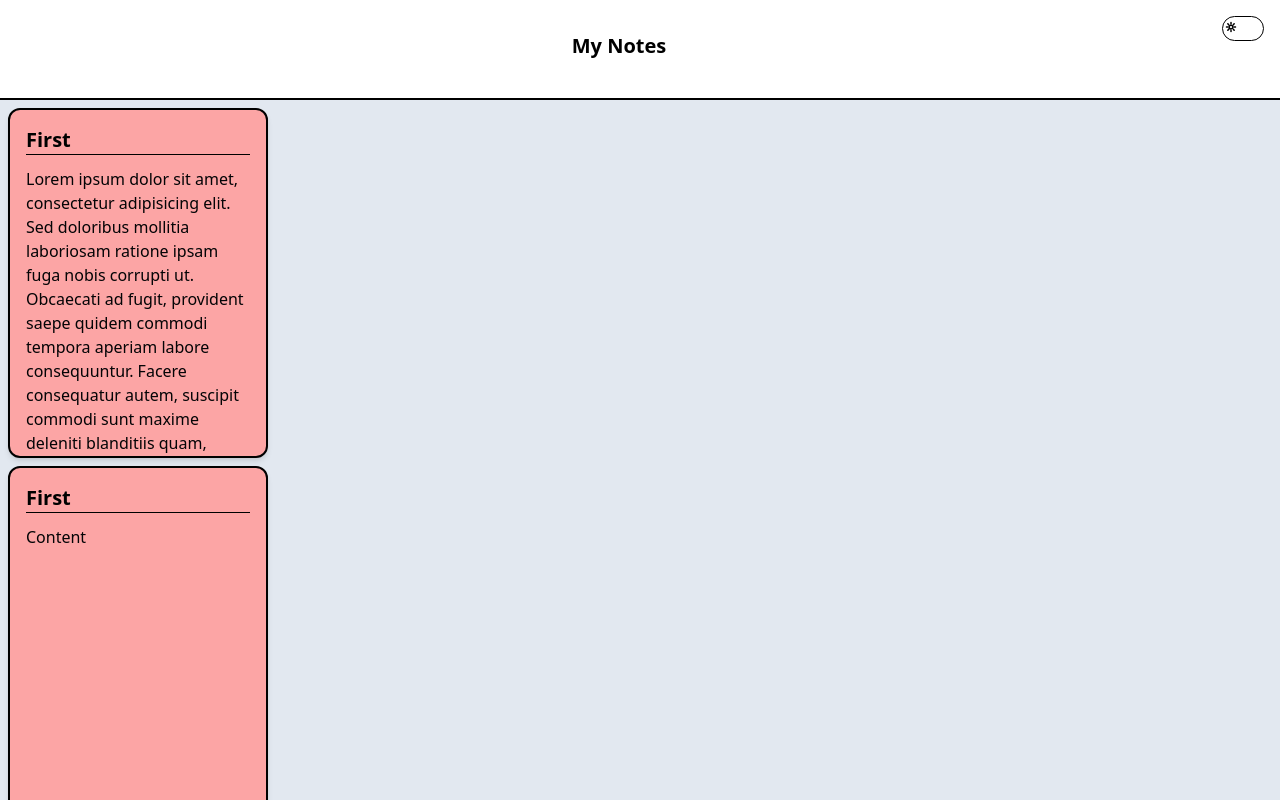
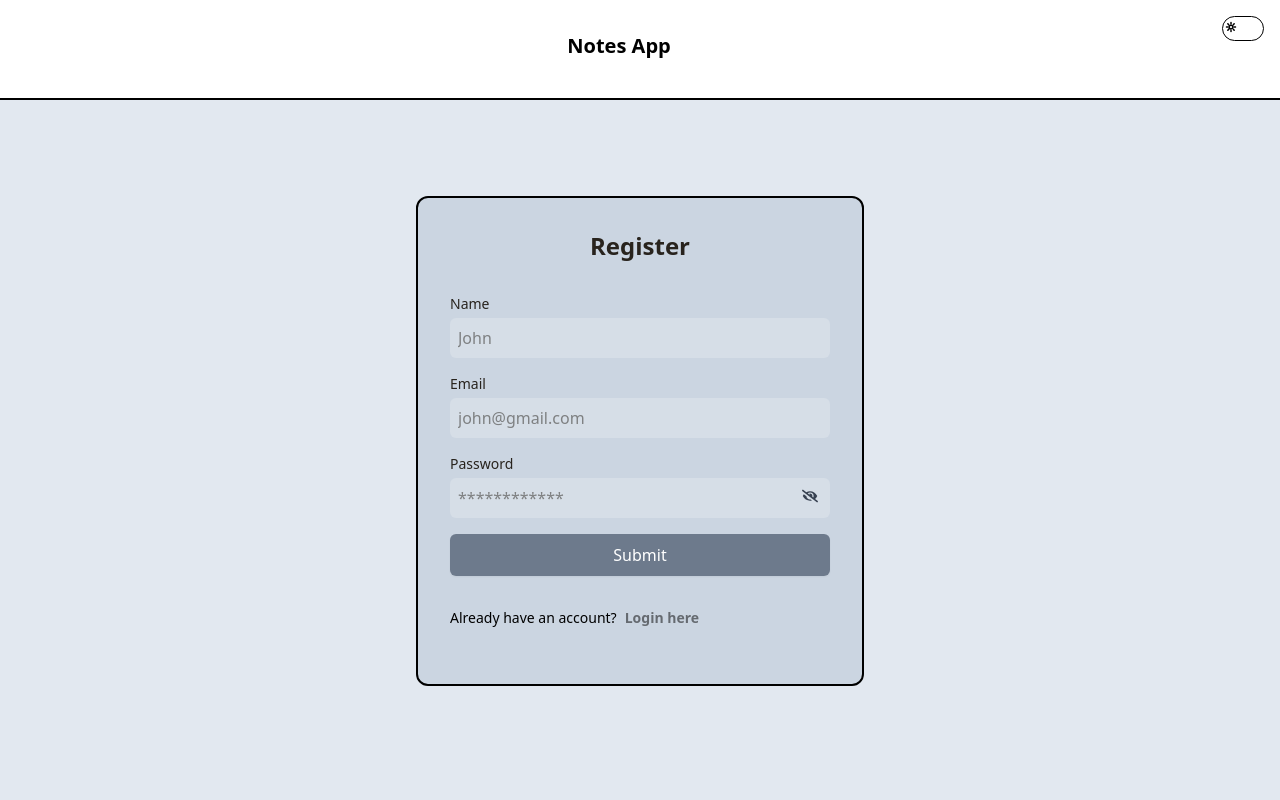
Before and after one commit to shivamx42/notes-app, a React (Vite) app in the folder Frontend/: page /register in a window 1280 px wide. Shown: the top 800 px of the page. Built offline with nearby package versions, Linux system fonts and the light colour scheme.

Commit message:
Added the login and register page with routing

```diff
--- a/Frontend/package.json
+++ b/Frontend/package.json
@@ -12,7 +12,9 @@
   "dependencies": {
     "@radix-ui/react-switch": "^1.0.3",
     "react": "^18.2.0",
-    "react-dom": "^18.2.0"
+    "react-dom": "^18.2.0",
+    "react-icons": "^5.2.1",
+    "react-router-dom": "^6.23.1"
   },
   "devDependencies": {
     "@types/react": "^18.2.66",
--- a/Frontend/src/App.jsx
+++ b/Frontend/src/App.jsx
@@ -1,10 +1,30 @@
+import {createBrowserRouter,RouterProvider} from "react-router-dom"
+
 import Home from "./Components/Home"
+import Login from "./Components/Login"
+import Register from "./Components/Register"
 function App() {
+
+  const router=createBrowserRouter([
+    {
+      path:"/",
+      element:<Home/>
+    },
+    {
+      path:"/login",
+      element:<Login/>
+    },
+    {
+      path:"/register",
+      element:<Register/>
+    },
+  ])
+
   return (
     <>
       <div className="bg-slate-200 dark:bg-slate-800">
 
-        <Home/>
+        <RouterProvider router={router}/>
 
       </div>
     </>
--- a/Frontend/src/Components/Card.jsx
+++ b/Frontend/src/Components/Card.jsx
@@ -2,7 +2,7 @@ import React from "react";
 
 function Card({ title, content }) {
   return (
-    <div className="h-[350px] w-[260px] p-4 rounded-xl border-[2px] border-black shadow-md flex flex-col justify-between m-2 bg-red-300 dark:border-white overflow-hidden dark:bg-red-400">
+    <div className="h-[350px] w-[260px] p-4 rounded-xl border-[2px] border-black shadow-md flex flex-col justify-between m-2 bg-red-300 dark:border-white overflow-hidden dark:bg-red-400 backdrop-blur">
       <div>
         <h1 className="text-xl font-bold mb-2 dark:text-[#28231d] border-b border-black dark:border-white">{title}</h1>
         <p className="text-[#040406] dark:text-[#160d08] mt-3">{content}</p>
--- a/Frontend/src/Components/Home.jsx
+++ b/Frontend/src/Components/Home.jsx
@@ -5,11 +5,12 @@ import Card from './Card'
 export default function Home() {
   return (
     <>
+      <div className='min-h-screen'>
         <Navbar title={"My Notes"}/>
-        <Card title={"First"} content={"Lorem ipsum dolor sit amet, consectetur adipisicing elit. Sed doloribus mollitia laboriosam ratione ipsam fuga nobis corrupti ut. Obcaecati ad fugit, provident saepe quidem commodi tempora aperiam labore consequuntur. Facere consequatur autem, suscipit commodi sunt maxime deleniti blanditiis quam, accusamus, facilis cumque tenetur doloribus inventore ea molestias voluptates optio tempora explicabo aliquid minima eum vitae? Minus magni tenetur, doloremque, at debitis porro dolorem aliquid ipsam nobis laudantium nisi? Dolor earum soluta, praesentium quas id libero repudiandae dolore in fugit rem voluptate expedita nobis. Deserunt ratione nemo deleniti et error, accusantium, perferendis optio, labore harum reiciendis esse! Praesentium tempora aut libero!"}/>
-        <Card title={"First"} content={"Content"}/>
-        <Card title={"First"} content={"Content"}/>
-        <Card title={"First"} content={"Content"}/>
+          <Card title={"First"} content={"Lorem ipsum dolor sit amet, consectetur adipisicing elit. Sed doloribus mollitia laboriosam ratione ipsam fuga nobis corrupti ut. Obcaecati ad fugit, provident saepe quidem commodi tempora aperiam labore consequuntur. Facere consequatur autem, suscipit commodi sunt maxime deleniti blanditiis quam, accusamus, facilis cumque tenetur doloribus inventore ea molestias voluptates optio tempora explicabo aliquid minima eum vitae? Minus magni tenetur, doloremque, at debitis porro dolorem aliquid ipsam nobis laudantium nisi? Dolor earum soluta, praesentium quas id libero repudiandae dolore in fugit rem voluptate expedita nobis. Deserunt ratione nemo deleniti et error, accusantium, perferendis optio, labore harum reiciendis esse! Praesentium tempora aut libero!"}/>
+
+      </div>
+
     </>
   )
 }
--- /dev/null
+++ b/Frontend/src/Components/Login.jsx
@@ -0,0 +1,103 @@
+import React, { useState } from "react";
+import Navbar from "./Navbar";
+import { FaEye, FaEyeSlash } from "react-icons/fa";
+import { Link } from "react-router-dom";
+
+function Login() {
+  const [email, setEmail] = useState("");
+  const [password, setPassword] = useState("");
+  const [showPassword, setShowPassword] = useState(false);
+
+  const handleLogin = (e) => {
+    e.preventDefault();
+    console.log("Email:", email);
+    console.log("Password:", password);
+  };
+
+  return (
+    <>
+      <style>
+        {`
+          body {
+            overflow-y: hidden;
+          }
+        `}
+      </style>
+      <Navbar title={"Notes App"} />
+      <div className="min-h-screen items-center flex flex-col mx-2 mt-24 ">
+        <div className="bg-slate-300 border-2 border-black dark:border-white dark:bg-slate-400 p-8 rounded-xl shadow-md backdrop-blur mx-3 space-y-8 max-w-md w-full pb-14">
+          <h2 className="text-2xl mb-4 font-semibold text-[#28231d] text-center dark:text-black">
+            Login
+          </h2>
+          <form onSubmit={handleLogin} className="space-y-4">
+            <div>
+              <label
+                htmlFor="email"
+                className="block text-sm font-medium text-[#28231d] dark:text-black"
+              >
+                Email
+              </label>
+              <input
+                id="email"
+                name="email"
+                type="email"
+                autoComplete="email"
+                placeholder="john@gmail.com"
+                required
+                value={email}
+                onChange={(e) => setEmail(e.target.value)}
+                className="mt-1 p-2 block w-full rounded-md focus:outline-none placeholder:text-[#28231d]/50 bg-white/20"
+              />
+            </div>
+            <div className="relative">
+              <label
+                htmlFor="password"
+                className="block text-sm font-medium text-[#28231d] dark:text-black"
+              >
+                Password
+              </label>
+              <input
+                id="password"
+                name="password"
+                type={showPassword ? "text" : "password"}
+                autoComplete="current-password"
+                placeholder="************"
+                required
+                value={password}
+                onChange={(e) => setPassword(e.target.value)}
+                className="mt-1 p-2 block w-full rounded-md focus:outline-none placeholder:text-[#28231d]/50 bg-white/20"
+              />
+              <button
+                type="button"
+                onClick={() => setShowPassword(!showPassword)}
+                className="absolute inset-y-0 right-0 flex items-center px-3 text-gray-700 mt-5 dark:text-black"
+              >
+                {showPassword ? <FaEye /> : <FaEyeSlash />}
+              </button>
+            </div>
+            <div>
+              <button
+                type="submit"
+                className="w-full py-2 px-4 border border-transparent rounded-md shadow-sm text-white bg-slate-600/70 hover:bg-slate-600 dark:bg-slate-600 dark:hover:bg-slate-700"
+              >
+                Submit
+              </button>
+            </div>
+          </form>
+          <div className="mt-4 text-sm">
+            <div className="flex">
+              Don't have an account yet?
+              <div
+                className="font-bold text-black/50 hover:text-black/80 dark:text-black/70 dark:hover:text-black/100 ml-2 cursor-pointer"
+              >
+                <Link to="/register">Register here</Link>
+              </div>
+            </div>
+          </div>
+        </div>
+      </div>
+    </>
+  );
+}
+
+export default Login;
--- a/Frontend/src/Components/Navbar.jsx
+++ b/Frontend/src/Components/Navbar.jsx
@@ -4,7 +4,7 @@ export default function Navbar({title}) {
 
   return (
     <>
-            <div className='bg-white dark:bg-slate-950 flex justify-center p-4 border-b-2 border-black dark:border-white dark:border-b font-bold h-[100px]'>
+            <div className='bg-white dark:bg-slate-900 flex justify-center p-4 border-b-2 border-black dark:border-white dark:border-b font-bold h-[100px]'>
                 <div className='text-black text-center text-xl items-center flex-grow dark:text-white mt-4'>{title}</div>
                 <div className='ml-auto'>
                     <SwitchTheme/>
--- /dev/null
+++ b/Frontend/src/Components/Register.jsx
@@ -0,0 +1,126 @@
+import React, { useState } from "react";
+import Navbar from "./Navbar";
+import { FaEye, FaEyeSlash } from "react-icons/fa";
+import { Link } from "react-router-dom";
+
+
+function RegisterPage() {
+  const [name, setName] = useState("");
+  const [email, setEmail] = useState("");
+  const [password, setPassword] = useState("");
+  const [showPassword, setShowPassword] = useState(false);
+
+  const handleRegister = (e) => {
+    e.preventDefault();
+    console.log("Name:", name);
+    console.log("Email:", email);
+    console.log("Password:", password);
+  };
+
+  return (
+    <>
+    <style>
+        {`
+          body {
+            overflow-y: hidden;
+          }
+        `}
+      </style>
+    <Navbar title={"Notes App"}/>
+    <div className="min-h-screen items-center flex flex-col mx-2 mt-24">
+
+      <div className="bg-slate-300 border-2 border-black dark:border-white dark:bg-slate-400 p-8 rounded-xl backdrop-blur mx-3 space-y-8 max-w-md w-full pb-14 ">
+        <h2 className="text-2xl mb-4 font-semibold text-[#28231d] text-center dark:text-black">
+          Register
+        </h2>
+        <form onSubmit={handleRegister} className="space-y-4">
+          <div>
+            <label
+              htmlFor="name"
+              className="block text-sm font-medium text-[#28231d] dark:text-black"
+            >
+              Name
+            </label>
+            <input
+              id="name"
+              name="name"
+              type="text"
+              autoComplete="name"
+              placeholder="John"
+              required
+              value={name}
+              onChange={(e) => setName(e.target.value)}
+              className="mt-1 p-2 block w-full rounded-md focus:outline-none placeholder:text-[#28231d]/50 bg-white/20"
+            />
+          </div>
+          <div>
+            <label
+              htmlFor="email"
+              className="block text-sm font-medium text-[#28231d] dark:text-black"
+            >
+              Email
+            </label>
+            <input
+              id="email"
+              name="email"
+              type="email"
+              autoComplete="email"
+              placeholder="john@gmail.com"
+              required
+              value={email}
+              onChange={(e) => setEmail(e.target.value)}
+              className="mt-1 p-2 block w-full rounded-md focus:outline-none placeholder:text-[#28231d]/50 bg-white/20"
+            />
+          </div>
+          <div className="relative">
+            <label
+              htmlFor="password"
+              className="block text-sm font-medium text-[#28231d] dark:text-black"
+            >
+              Password
+            </label>
+            <input
+              id="password"
+              name="password"
+              type={showPassword ? "text" : "password"}
+              autoComplete="new-password"
+              placeholder="************"
+              required
+              value={password}
+              onChange={(e) => setPassword(e.target.value)}
+              className="mt-1 p-2 block w-full rounded-md focus:outline-none placeholder:text-[#28231d]/50 bg-white/20"
+            />
+            <button
+              type="button"
+              onClick={() => setShowPassword(!showPassword)}
+              className="absolute inset-y-0 right-0 flex items-center px-3 text-gray-700 mt-5 dark:text-black"
+            >
+              {showPassword ? <FaEye/> : <FaEyeSlash/>}
+            </button>
+          </div>
+          <div>
+            <button
+              type="submit"
+              className="w-full py-2 px-4 border border-transparent rounded-md shadow-sm text-white bg-slate-600/70 hover:bg-slate-600 dark:bg-slate-600 dark:hover:bg-slate-700"
+            >
+              Submit
+            </button>
+          </div>
+        </form>
+        <div className="mt-4 text-sm">
+          <div className="flex">
+            Already have an account?
+            <div
+              className="font-bold text-black/50 hover:text-black/80 dark:text-black/70 dark:hover:text-black/100 ml-2 cursor-pointer"
+            >
+              <Link to="/login">Login here</Link>
+            </div>
+          </div>
+        </div>
+      </div>
+    </div>
+    </>
+  );
+}
+
+export default RegisterPage;
--- a/Frontend/src/index.css
+++ b/Frontend/src/index.css
@@ -3,5 +3,5 @@
 @tailwind utilities;
 
 *{
-    @apply transition-colors duration-200
+    @apply transition-colors duration-500
 }
```
Also changed, not shown: 1 other file (tests, documents, lock files or other folders).
